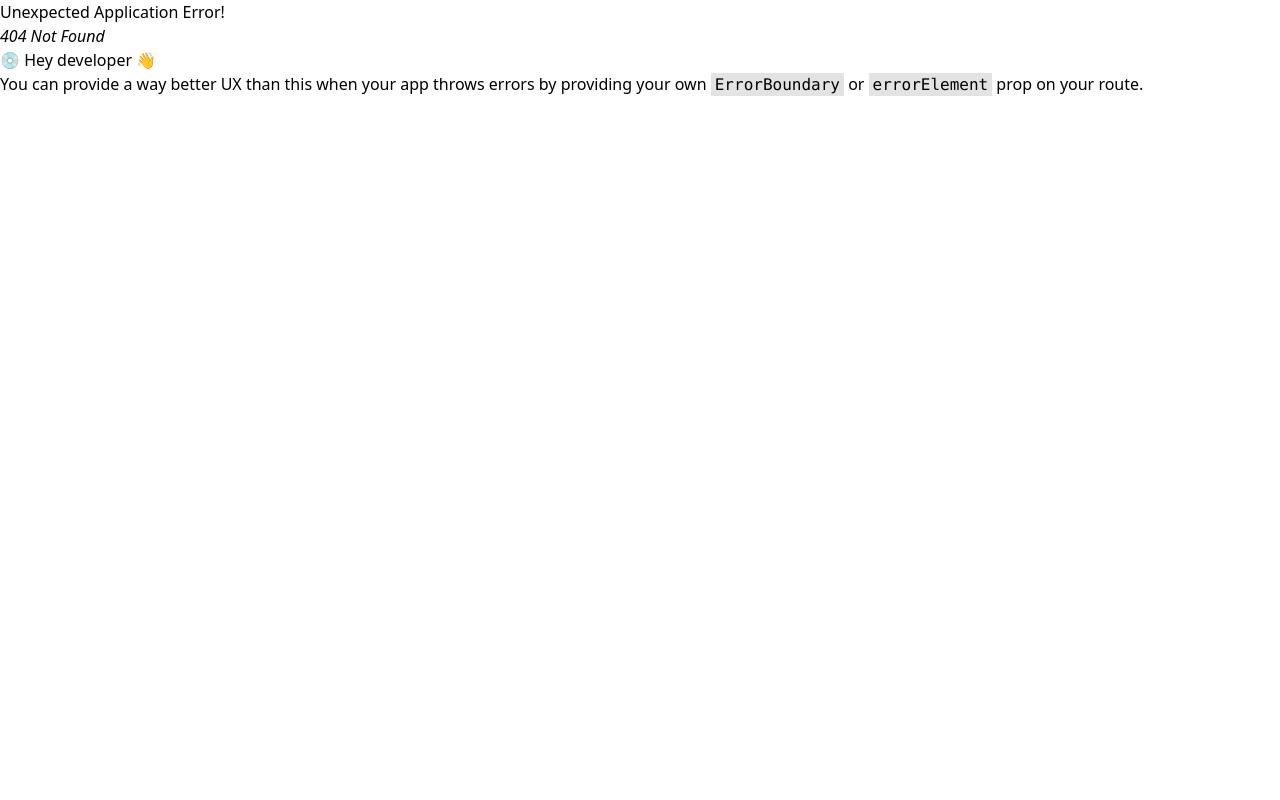
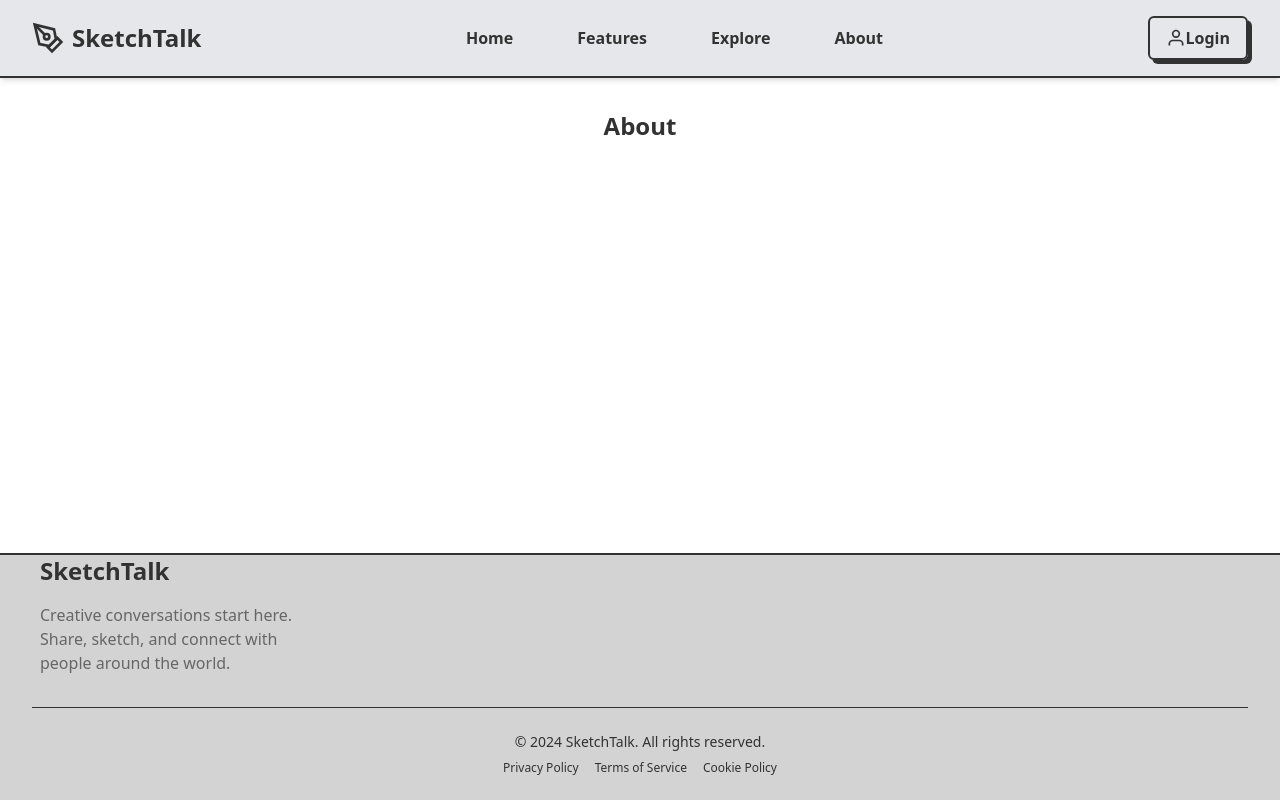
Before and after one commit to Saurabh209/SketchTalk-An-Advance-Chat-App-, a React (Vite) app in the folder Main/SketchTalk/: page /about in a window 1280 px wide. Before the commit this address had no page. Built offline with nearby package versions, Linux system fonts and the light colour scheme.

Commit message:
new pages added and navigation feature implemented using Link tag

```diff
--- a/Main/SketchTalk/src/App.jsx
+++ b/Main/SketchTalk/src/App.jsx
@@ -1,9 +1,17 @@
 import React from "react";
-import LoginSignup from "./Components/loginSignup/LoginSignup.jsx";
+import { Link } from "react-router-dom";
+
+
+
+import LoginSignup from "./Components/loginSignup/loginSignup.jsx";
 import Header from "./Components/homePage/header/Header.jsx";
 import Footer from "./Components/homePage/footer/Footer.jsx";
 import Body from "./Components/homePage/body/Body.jsx";
 import Page_0 from "./Components/page_0/Page_0.jsx";
+import Features_page from "./Components/features_page/features_page.jsx";
+import About from "./Components/about_page/About.jsx";
+import Explore from "./Components/explore_page/Explore.jsx";
+
 
 import { createBrowserRouter, RouterProvider } from "react-router-dom";
 
@@ -32,6 +40,39 @@ const router = createBrowserRouter([
       </div>
     ),
   },
+  {
+    path: "/features",
+    element:
+    <>
+      <div className="flex flex-col min-h-screen">
+        <Header />
+        <Features_page />
+        <Footer />
+     </div>
+    </>,
+  },
+  {
+    path: "/about",
+    element:
+    <>
+      <div className="flex flex-col min-h-screen">
+        <Header />
+        <About />
+        <Footer />
+     </div>
+    </>,
+  },
+  {
+    path: "/explore",
+    element:
+    <>
+      <div className="flex flex-col min-h-screen">
+        <Header />
+        <Explore />
+        <Footer />
+     </div>
+    </>,
+    }
 ]);
 
 export default function App() {
--- /dev/null
+++ b/Main/SketchTalk/src/Components/about_page/About.jsx
@@ -0,0 +1,11 @@
+import React from 'react'
+
+function About() {
+    return (
+        <div className='flex-1 p-8'>
+            <h1 className='text-2xl text-center font-bold text-[#323232]'>About</h1>
+        </div>
+    )
+}
+
+export default About
--- /dev/null
+++ b/Main/SketchTalk/src/Components/explore_page/Explore.jsx
@@ -0,0 +1,11 @@
+import React from 'react'
+
+function Explore() {
+    return (
+        <div className='flex-1 p-8'>
+            <h1 className='text-2xl text-center font-bold text-[#323232]'>Explore</h1>
+        </div>
+    )
+}
+
+export default Explore
--- /dev/null
+++ b/Main/SketchTalk/src/Components/features_page/features_page.jsx
@@ -0,0 +1,11 @@
+import React from 'react'
+
+function Features_page() {
+    return (
+        <div className='flex-1 p-8'>
+            <h1 className='text-2xl text-center font-bold text-[#323232]'>Features</h1>
+        </div>
+    )
+}
+
+export default Features_page
--- a/Main/SketchTalk/src/Components/homePage/body/Body.jsx
+++ b/Main/SketchTalk/src/Components/homePage/body/Body.jsx
@@ -2,7 +2,9 @@ import React from 'react'
 
 function Body() {
     return (
-        <main className="flex-1 p-8">Hello i am main body</main>
+        <div className="flex-1 p-8">
+            <h1 className='text-2xl text-center font-bold text-[#323232]'>Home</h1>
+        </div>
     )
 }
 
--- a/Main/SketchTalk/src/Components/homePage/header/Header.jsx
+++ b/Main/SketchTalk/src/Components/homePage/header/Header.jsx
@@ -1,6 +1,12 @@
 import React from 'react'
+import { useNavigate } from 'react-router-dom';
+import { Link } from 'react-router-dom';
+function Header() {
 
-function Header() {
+  const navigate = useNavigate();
+  const Navigator = ()=>{
+    navigate("/login");
+  }
     return (
         <nav className="bg-gray-200 py-4 px-8 flex justify-between items-center border-b-2 border-[#323232] shadow-md">
         <div className="flex items-center space-x-2">
@@ -20,34 +26,34 @@ function Header() {
         </div>
 
         <div className="flex space-x-8">
-          <a
-            href="#"
+          <Link
+            to="/"
             className="text-[#323232] font-semibold py-2 px-4 rounded-md hover:text-[#2d8cf0] hover:bg-[#2d8cf0]/10 transition-all duration-250"
           >
             Home
-          </a>
-          <a
-            href="#"
+          </Link>
+          <Link
+            to="/features"
             className="text-[#323232] font-semibold py-2 px-4 rounded-md hover:text-[#2d8cf0] hover:bg-[#2d8cf0]/10 transition-all duration-250"
           >
             Features
-          </a>
-          <a
-            href="#"
+          </Link>
+          <Link
+            to="/explore"
             className="text-[#323232] font-semibold py-2 px-4 rounded-md hover:text-[#2d8cf0] hover:bg-[#2d8cf0]/10 transition-all duration-250"
           >
             Explore
-          </a>
-          <a
-            href="#"
+          </Link>
+          <Link
+            to="/about"
             className="text-[#323232] font-semibold py-2 px-4 rounded-md hover:text-[#2d8cf0] hover:bg-[#2d8cf0]/10 transition-all duration-250"
           >
             About
-          </a>
+          </Link>
         </div>
 
         <div className="flex space-x-4">
-          <button onClick={()=>{console.log("clicked")}}
+          <button onClick={()=>{Navigator()}}
             className="flex items-center space-x-2 px-4 py-2 border-2 border-[#323232] rounded-md text-[#323232] font-semibold
               hover:translate-x-[-2px] hover:translate-y-[-2px] transition-transform duration-250
               shadow-[4px_4px_#323232] hover:shadow-[6px_6px_#323232]"
--- a/Main/SketchTalk/src/Components/loginSignup/LoginSignup.jsx
+++ b/Main/SketchTalk/src/Components/loginSignup/LoginSignup.jsx
@@ -13,7 +13,7 @@ export default function LoginSignup() {
         </span>
       </p>
 
-      <button className="w-[250px] h-[40px] flex justify-center items-center gap-2
+      <button className="w-[305px] h-[40px] flex justify-center items-center gap-2
         border-2 border-[#323232] bg-white rounded-md
         shadow-[4px_4px_#323232] text-[#323232] font-semibold text-base
         relative overflow-hidden group">
@@ -28,7 +28,7 @@ export default function LoginSignup() {
         <span className="absolute inset-0 bg-[#212121] opacity-0 group-hover:opacity-100 transition-opacity duration-250"></span>
       </button>
 
-      <button className="w-[250px] h-[40px] flex justify-center items-center gap-2
+      <button className="w-[305px] h-[40px] flex justify-center items-center gap-2
         border-2 border-[#323232] bg-white rounded-md
         shadow-[4px_4px_#323232] text-[#323232] font-semibold text-base
         relative overflow-hidden group">
@@ -48,7 +48,7 @@ export default function LoginSignup() {
       <input
         type="email"
         placeholder="Email"
-        className="w-[250px] h-[40px] rounded-md border-2 border-[#323232]
+        className="w-[305px] h-[40px] rounded-md border-2 border-[#323232]
           bg-white shadow-[4px_4px_#323232] text-[#323232]
           font-semibold text-[15px] px-[10px] py-[5px] outline-none"
       />
@@ -56,13 +56,13 @@ export default function LoginSignup() {
       <input
         type="password"
         placeholder="Password"
-        className="w-[250px] h-[40px] rounded-md border-2 border-[#323232]
+        className="w-[305px] h-[40px] rounded-md border-2 border-[#323232]
           bg-white shadow-[4px_4px_#323232] text-[#323232]
           font-semibold text-[15px] px-[10px] py-[5px] outline-none tracking-widest
           placeholder:tracking-normal"
       />
 
-      <button className="w-[250px] h-[40px] flex justify-center items-center gap-2
+      <button className="w-[305px] h-[40px] flex justify-center items-center gap-2
         border-2 border-[#323232] bg-white rounded-md
         shadow-[4px_4px_#323232] text-[#323232] font-semibold text-base
         relative overflow-hidden group">
--- a/Main/SketchTalk/src/output.css
+++ b/Main/SketchTalk/src/output.css
@@ -651,12 +651,28 @@ video {
   width: 250px;
 }
 
+.w-\[305px\] {
+  width: 305px;
+}
+
+.w-\[350px\] {
+  width: 350px;
+}
+
 .w-full {
   width: 100%;
 }
 
-.w-\[350px\] {
-  width: 350px;
+.w-\[0px\] {
+  width: 0px;
+}
+
+.w-\[px\] {
+  width: px;
+}
+
+.w-\[3005px\] {
+  width: 3005px;
 }
 
 .max-w-\[1200px\] {
@@ -775,24 +791,14 @@ video {
   background-color: rgb(211 211 211 / var(--tw-bg-opacity, 1));
 }
 
-.bg-gray-500 {
+.bg-gray-200 {
   --tw-bg-opacity: 1;
-  background-color: rgb(107 114 128 / var(--tw-bg-opacity, 1));
+  background-color: rgb(229 231 235 / var(--tw-bg-opacity, 1));
 }
 
 .bg-white {
   --tw-bg-opacity: 1;
   background-color: rgb(255 255 255 / var(--tw-bg-opacity, 1));
-}
-
-.bg-gray-300 {
-  --tw-bg-opacity: 1;
-  background-color: rgb(209 213 219 / var(--tw-bg-opacity, 1));
-}
-
-.bg-gray-200 {
-  --tw-bg-opacity: 1;
-  background-color: rgb(229 231 235 / var(--tw-bg-opacity, 1));
 }
 
 .p-5 {
```
Also changed, not shown: Main/SketchTalk/src/Components/homePage/Homepage.jsx (deleted, +0 -15 lines).
